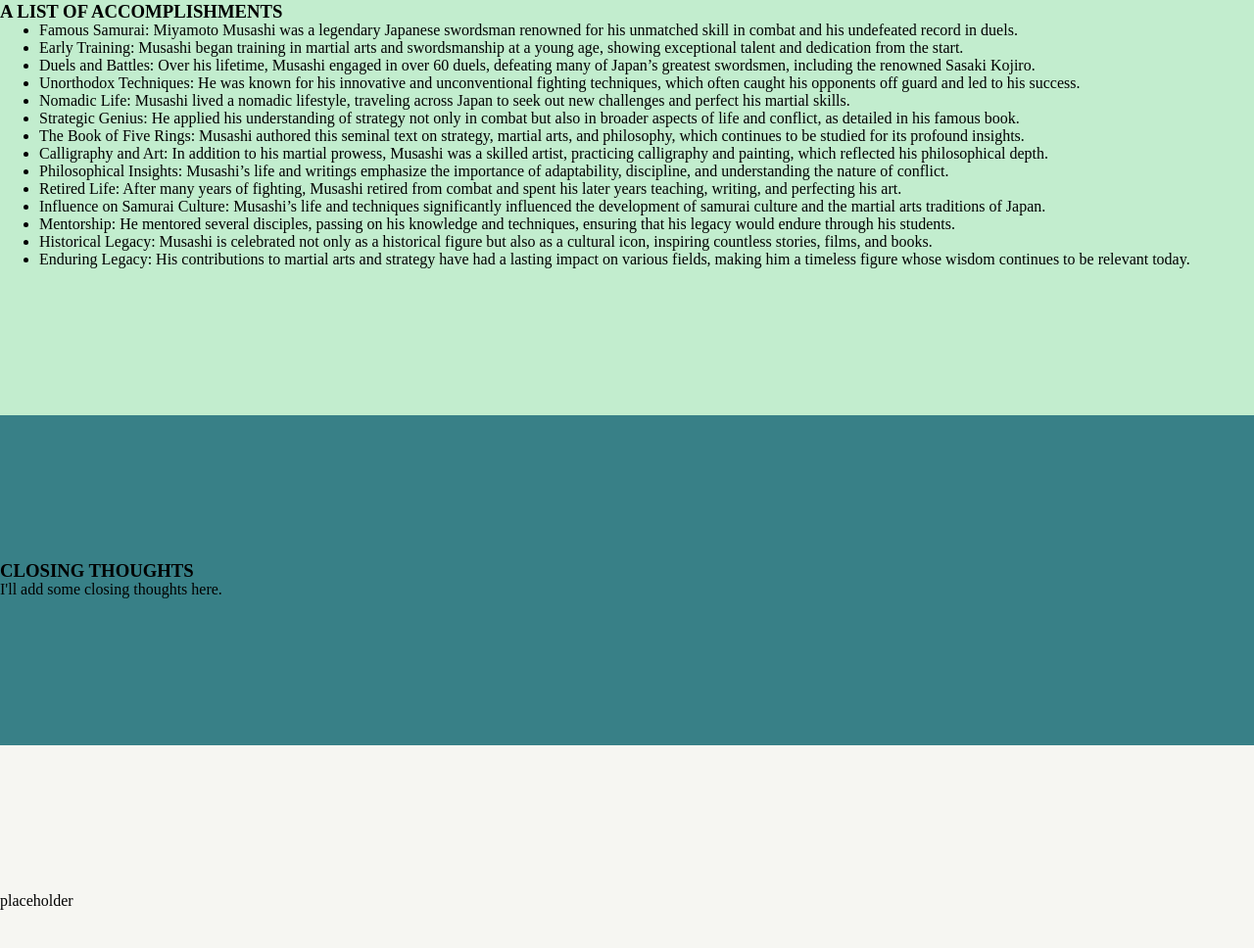
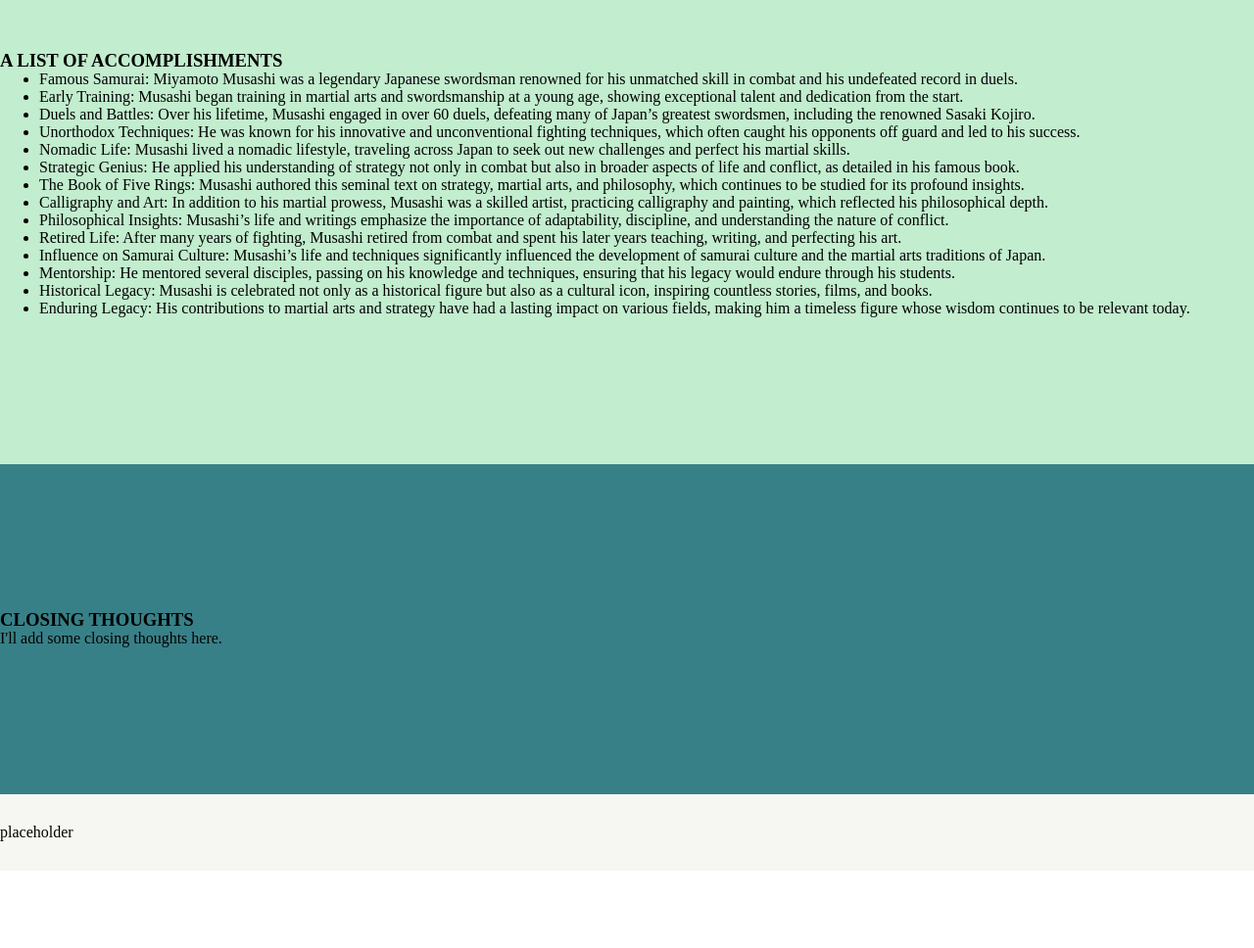
Before and after one commit to AngryGrizzlyBear/Musashi-Tribute, a plain HTML site: page index.html in a window 1280 px wide. Shown: the part 1550-2518 px from the top of the page at 98% size. After the commit the page ends 2439 px from the top, so only its background shows below. Drawn offline with Linux system fonts and the light colour scheme.

Commit message:
Style Update

```diff
--- a/styles.css
+++ b/styles.css
@@ -15,6 +15,7 @@
     --light: #F6F6f2;
 
     --sec-pad: 150px 0;
+    --sec-pad-2:30px 0;
     --mw: 800px;
     --w: 90%;
     --gap: 2em;
@@ -52,6 +53,7 @@ h1,h2,h3 {
 .brief-introduction > p {
     margin-top: 50px;
     color: var(--light);
+    margin: 50px;
 }
 
 .description {
@@ -70,6 +72,6 @@ h1,h2,h3 {
 }
 
 .footer{
-    padding: var(--sec-pad);
+    padding: var(--sec-pad-2);
     background-color: var(--light);
 }
```
